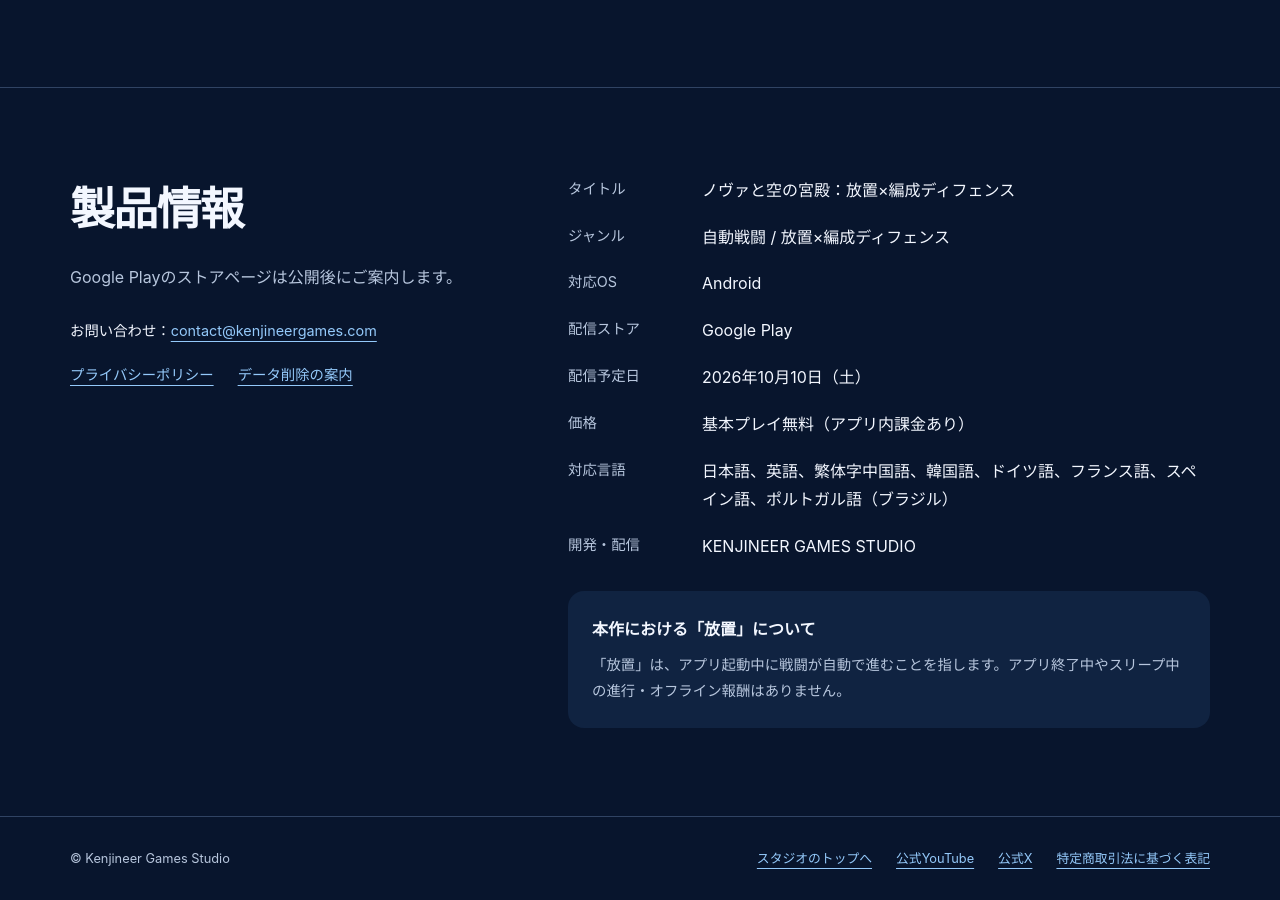
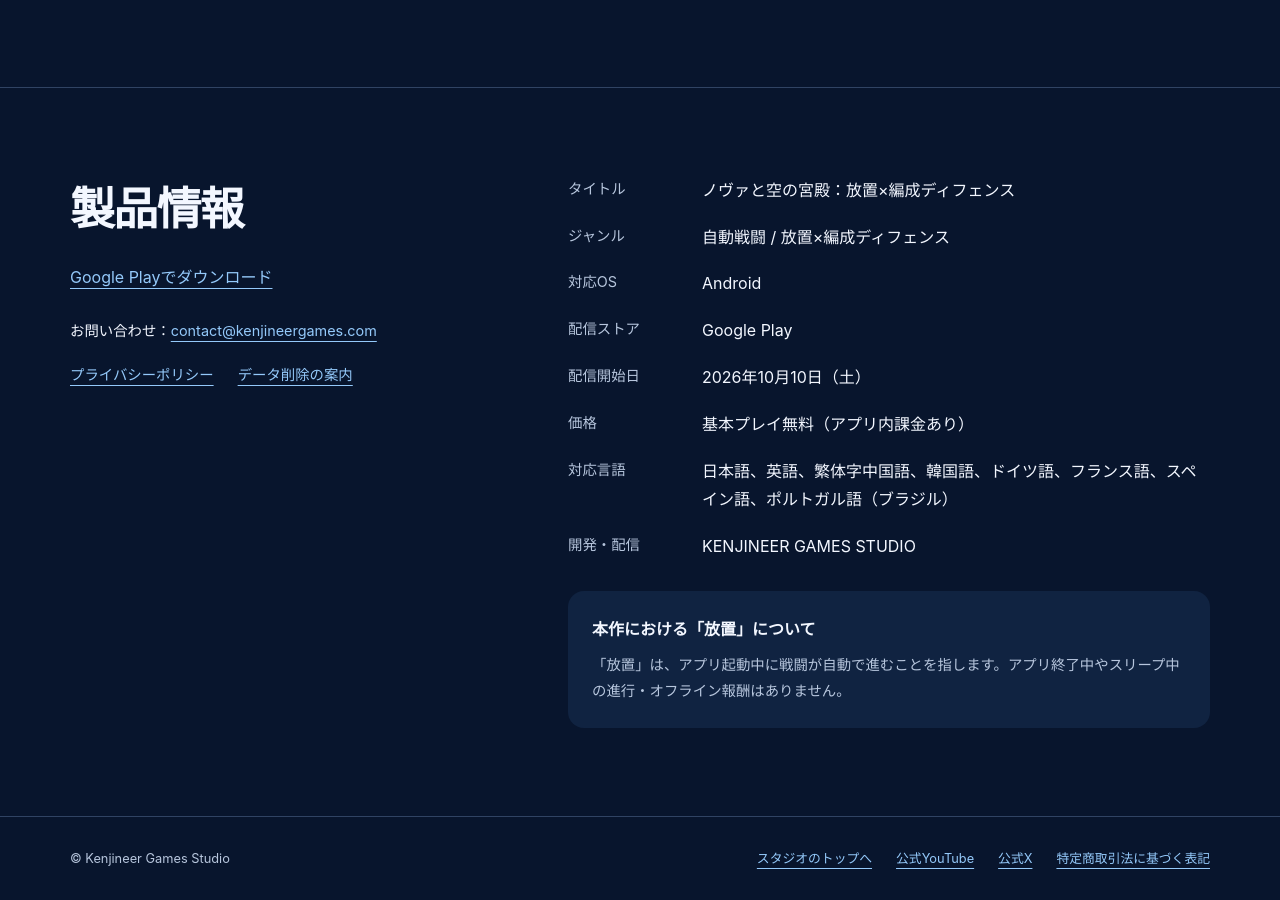
Before and after one commit to kenjineer-code/kenjineer-code.github.io, a Jekyll site: the page nova-and-the-sky-palace.html, which Jekyll copies as it is, in a window 1280 px wide and 900 px high, scrolled down 4337 px. Built offline with Jekyll 4.4.1, drawn with Linux system fonts in a browser that asks for light colours; some of the changed text lies outside the part shown.

Commit message:
Update Nova website for official release

```diff
--- a/index.html
+++ b/index.html
@@ -37,7 +37,7 @@
   <main>
     <section class="hero" aria-labelledby="hero-title"><img class="hero-art" src="/assets/kenjineer-games-studio-hero.png" width="1536" height="1024" alt="月夜の空に浮かぶ宮殿を見つめる冒険者"><div class="wrap hero-copy"><p class="kicker">Game Studio</p><h1 id="hero-title">ついつい、もう一度遊びたくなる。</h1><p>遊ぶたびに発見がある。そんな楽しさを届けます。</p><a class="button" href="#apps">ゲームを見る</a></div></section>
     <section id="about" aria-labelledby="about-title"><div class="wrap about-grid"><div><p class="kicker">About</p><h2 class="section-title" id="about-title">おなじみの遊びに、新しい発想を。</h2><p class="section-copy">Kenjineer Games Studioは、企画から開発、アップデート、サポートまでを手がけるゲームスタジオです。</p></div><dl class="practice-list"><div><dt>CONCEPT</dt><dd>ルールはすぐ分かり、遊ぶほど工夫の余地が見つかる。そんな手触りを目指します。</dd></div></dl></div></section>
-    <section class="apps" id="apps" aria-labelledby="apps-title"><div class="wrap"><div class="apps-head"><div><p class="kicker">Apps</p><h2 class="section-title" id="apps-title">ゲーム紹介</h2></div><p class="section-copy">配信情報とゲームの楽しみ方をご紹介します。</p></div><article class="app-feature"><a href="/nova-and-the-sky-palace.html" aria-label="ノヴァと空の宮殿のゲーム紹介を見る"><img class="app-icon" src="/assets/nova-and-the-sky-palace-icon.png" width="154" height="154" alt="『ノヴァと空の宮殿』のアプリアイコン"></a><div><p class="app-meta">Android · 2026年10月10日（土）配信予定</p><h3><a class="app-title-link" href="/nova-and-the-sky-palace.html">ノヴァと空の宮殿</a></h3><p>放置×編成ディフェンス。仲間をどう強化し、どこに配置するかで戦い方が変わる、自動戦闘のディフェンスゲームです。</p></div><div class="app-links"><a class="button" href="/nova-and-the-sky-palace.html">ゲーム紹介を見る</a><div class="store-link"><a href="https://play.google.com/store/apps/details?id=com.kenjineer.games.studio.celestial_bastion" target="_blank" rel="noopener noreferrer" aria-describedby="nova-store-note"><img class="store-badge" src="/assets/google-play-badge-ja.png" width="646" height="250" alt="Google Play で手に入れよう"></a><p class="store-note" id="nova-store-note">ストアページは10月10日公開予定です。</p></div></div></article></div></section>
+    <section class="apps" id="apps" aria-labelledby="apps-title"><div class="wrap"><div class="apps-head"><div><p class="kicker">Apps</p><h2 class="section-title" id="apps-title">ゲーム紹介</h2></div><p class="section-copy">配信情報とゲームの楽しみ方をご紹介します。</p></div><article class="app-feature"><a href="/nova-and-the-sky-palace.html" aria-label="ノヴァと空の宮殿のゲーム紹介を見る"><img class="app-icon" src="/assets/nova-and-the-sky-palace-icon.png" width="154" height="154" alt="『ノヴァと空の宮殿』のアプリアイコン"></a><div><p class="app-meta">Android · Google Playで配信中</p><h3><a class="app-title-link" href="/nova-and-the-sky-palace.html">ノヴァと空の宮殿</a></h3><p>放置×編成ディフェンス。仲間をどう強化し、どこに配置するかで戦い方が変わる、自動戦闘のディフェンスゲームです。</p></div><div class="app-links"><a class="button" href="/nova-and-the-sky-palace.html">ゲーム紹介を見る</a><div class="store-link"><a href="https://play.google.com/store/apps/details?id=com.kenjineer.games.studio.celestial_bastion" target="_blank" rel="noopener noreferrer"><img class="store-badge" src="/assets/google-play-badge-ja.png" width="646" height="250" alt="Google Play で手に入れよう"></a></div></div></article></div></section>
     <section id="contact" aria-labelledby="contact-title"><div class="wrap contact-grid"><div><p class="kicker">Contact</p><h2 class="section-title" id="contact-title">お問い合わせ</h2><a class="email" href="mailto:contact@kenjineergames.com">contact@kenjineergames.com</a></div><div class="business-info"><h3>事業者情報</h3><address>Kenjineer Games Studio<br>〒160-0023<br>東京都新宿区西新宿三丁目3番13号<br>西新宿水間ビル6階<br>Tel. 050-1807-8912</address></div></div></section>
   </main>
   <footer><div class="wrap footer-wrap"><span>© Kenjineer Games Studio</span><div class="social-links"><a href="https://www.youtube.com/channel/UCsMauzCuod53FBI2PIAkj9Q" target="_blank" rel="noopener noreferrer">公式YouTube</a><a href="https://x.com/kenjineergames" target="_blank" rel="noopener noreferrer">公式X</a><a href="/tokusho.html">特定商取引法に基づく表記</a></div></div></footer>
--- a/nova-and-the-sky-palace.html
+++ b/nova-and-the-sky-palace.html
@@ -3,11 +3,11 @@
 <head>
   <meta charset="utf-8">
   <meta name="viewport" content="width=device-width, initial-scale=1">
-  <meta name="description" content="仲間をどう強化し、どこに配置するかで戦い方が変わる、自動戦闘ディフェンス。『ノヴァと空の宮殿：放置×編成ディフェンス』はAndroid向けに2026年10月10日配信予定。基本プレイ無料（アプリ内課金あり）。">
+  <meta name="description" content="仲間をどう強化し、どこに配置するかで戦い方が変わる、自動戦闘ディフェンス。『ノヴァと空の宮殿：放置×編成ディフェンス』はAndroid向けにGoogle Playで配信中。基本プレイ無料（アプリ内課金あり）。">
   <link rel="canonical" href="https://kenjineergames.com/nova-and-the-sky-palace.html">
   <meta name="theme-color" content="#08152d">
-  <meta property="og:title" content="ノヴァと空の宮殿：放置×編成ディフェンス | 10月10日配信予定">
-  <meta property="og:description" content="仲間の強化と配置を工夫して、迫りくる敵を迎え撃つAndroid向け自動戦闘ディフェンスゲーム。2026年10月10日配信予定。">
+  <meta property="og:title" content="ノヴァと空の宮殿：放置×編成ディフェンス | Google Playで配信中">
+  <meta property="og:description" content="仲間の強化と配置を工夫して、迫りくる敵を迎え撃つAndroid向け自動戦闘ディフェンスゲーム。Google Playで配信中。">
   <meta property="og:image" content="https://kenjineergames.com/assets/nova/release/key.webp">
   <meta property="og:image:width" content="1600">
   <meta property="og:image:height" content="900">
@@ -75,7 +75,7 @@
     <div class="wrap hero">
       <h1 class="sr-only">ノヴァと空の宮殿：放置×編成ディフェンス</h1>
       <img class="key-visual" src="/assets/nova/release/key.webp" width="1600" height="900" fetchpriority="high" alt="『ノヴァと空の宮殿：放置×編成ディフェンス』。ノヴァと仲間たちが、月夜に浮かぶ空の宮殿を目指すキービジュアル。">
-      <div class="release-line"><div><p class="release-date"><time datetime="2026-10-10">2026年10月10日（土）</time> 配信予定</p><p class="release-platform">Android / Google Play · 基本プレイ無料（アプリ内課金あり）</p></div><a class="button" href="#movie">PVを見る</a></div>
+      <div class="release-line"><div><p class="release-date">Google Playで配信中</p><p class="release-platform">Android / Google Play · 基本プレイ無料（アプリ内課金あり）</p></div><a class="button" href="#movie">PVを見る</a></div>
     </div>
     <section id="about"><div class="wrap"><div class="intro">
       <h2 class="section-title">仲間の強化と配置で戦う<br>自動戦闘ディフェンス</h2>
@@ -108,13 +108,13 @@
       <p class="party-note">キャラクター画像は紹介用イラストです。ゲーム内の表示は、上のゲーム画面をご覧ください。</p>
     </div></section>
     <section class="details" id="information" aria-labelledby="information-title"><div class="wrap details-grid">
-      <div><h2 class="section-title" id="information-title">製品情報</h2><p class="section-copy">Google Playのストアページは公開後にご案内します。</p><p class="support">お問い合わせ：<a href="mailto:contact@kenjineergames.com">contact@kenjineergames.com</a></p><div class="support-links"><a href="/privacy">プライバシーポリシー</a><a href="/delete-request.html">データ削除の案内</a></div></div>
+      <div><h2 class="section-title" id="information-title">製品情報</h2><p class="section-copy"><a href="https://play.google.com/store/apps/details?id=com.kenjineer.games.studio.celestial_bastion" target="_blank" rel="noopener noreferrer">Google Playでダウンロード</a></p><p class="support">お問い合わせ：<a href="mailto:contact@kenjineergames.com">contact@kenjineergames.com</a></p><div class="support-links"><a href="/privacy">プライバシーポリシー</a><a href="/delete-request.html">データ削除の案内</a></div></div>
       <div><dl class="specs">
         <dt>タイトル</dt><dd>ノヴァと空の宮殿：放置×編成ディフェンス</dd>
         <dt>ジャンル</dt><dd>自動戦闘 / 放置×編成ディフェンス</dd>
         <dt>対応OS</dt><dd>Android</dd>
         <dt>配信ストア</dt><dd>Google Play</dd>
-        <dt>配信予定日</dt><dd><time datetime="2026-10-10">2026年10月10日（土）</time></dd>
+        <dt>配信開始日</dt><dd><time datetime="2026-10-10">2026年10月10日（土）</time></dd>
         <dt>価格</dt><dd>基本プレイ無料（アプリ内課金あり）</dd>
         <dt>対応言語</dt><dd>日本語、英語、繁体字中国語、韓国語、ドイツ語、フランス語、スペイン語、ポルトガル語（ブラジル）</dd>
         <dt>開発・配信</dt><dd>KENJINEER GAMES STUDIO</dd>
```
Also changed, not shown: README.md.
